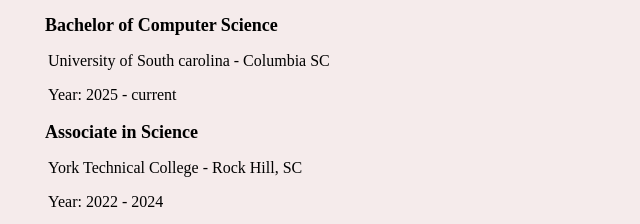
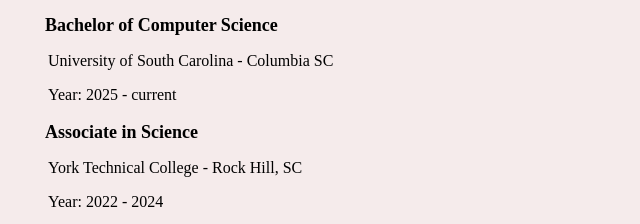
Before and after one commit to MinhQD2001/MinhQD2001.github.io, a plain HTML site: page resume.html in a window 1280 px wide. Shown: the part 203-427 px from the top of the page, 0-640 px from the left. Drawn offline with Linux system fonts and the light colour scheme.

Commit message:
update resume.html

```diff
--- a/resume.html
+++ b/resume.html
@@ -17,7 +17,7 @@
         <div class="section-title">Education</div>
         <div class="section-content">
             <h3>Bachelor of Computer Science</h3>
-            <p>University of South carolina - Columbia SC</p>
+            <p>University of South Carolina - Columbia SC</p>
             <p>Year: 2025 - current</p>
         </div>
         <div class="section-content">
```
